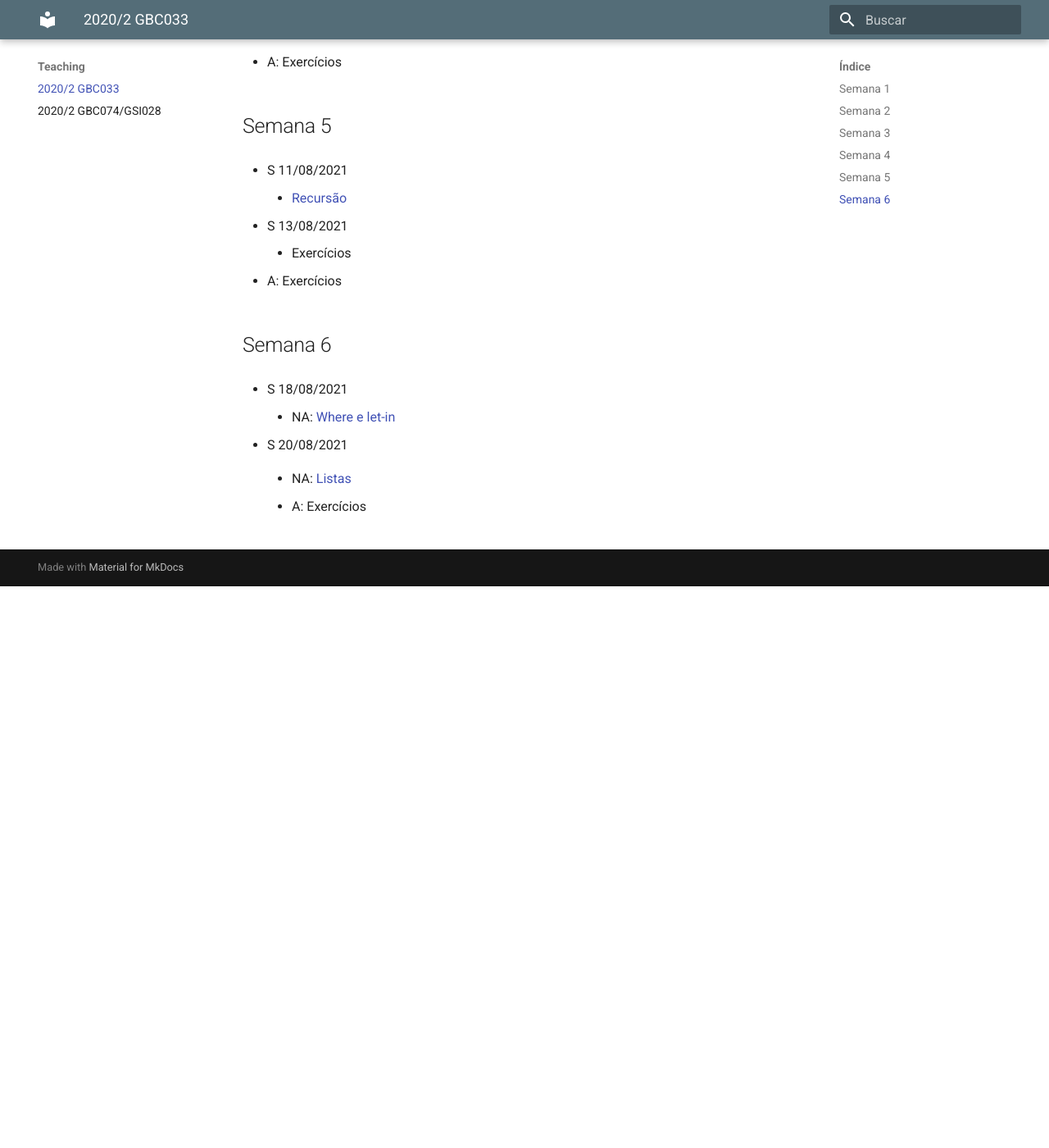
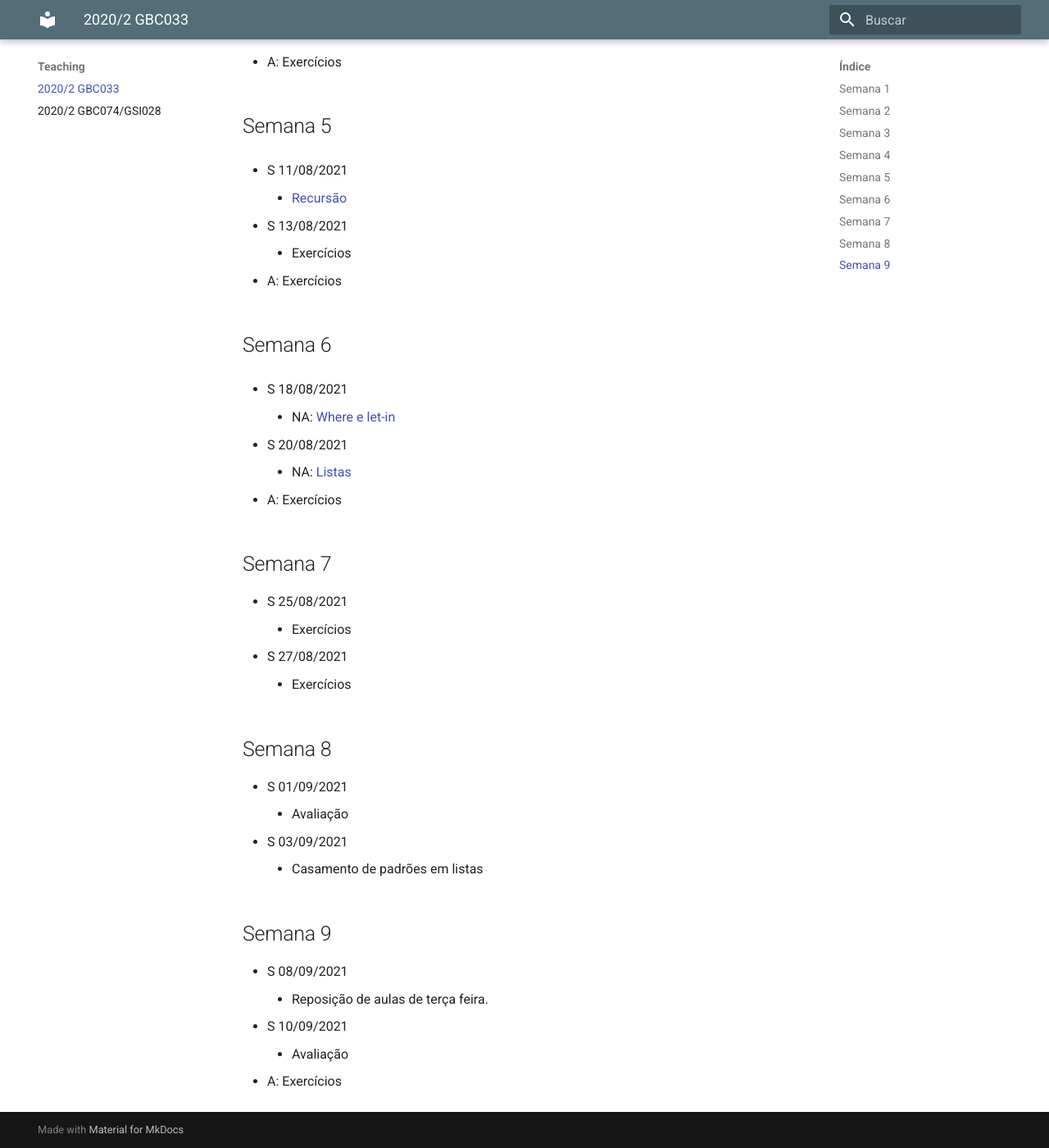
Before and after one commit to lasarojc/lasarojc.github.io, an MkDocs documentation site: the page built from docs/teaching/gbc033/index.md, in a window 1280 px wide and 1400 px high, scrolled down 1895 px. Shown: the whole window at 82% size. Built offline with MkDocs 1.6.1 and Material for MkDocs 9.7.7, drawn with Linux system fonts in a browser that asks for light colours; before the commit the page ends 2610 px from its top, so only the background shows below that.

Commit message:
semana 9

```diff
--- a/docs/teaching/gbc033/index.md
+++ b/docs/teaching/gbc033/index.md
@@ -81,4 +81,25 @@ Na descrição das atividades,
 * S 20/08/2021
     * NA:  [Listas](https://lasarojc.github.io/fp_notes/lists/)
 
-    * A: Exercícios
+* A: Exercícios
+
+
+## Semana 7
+* S 25/08/2021
+    * Exercícios
+* S 27/08/2021
+    * Exercícios
+
+## Semana 8
+* S 01/09/2021
+    * Avaliação
+* S 03/09/2021
+    * Casamento de padrões em listas
+
+
+## Semana 9
+* S 08/09/2021
+    * Reposição de aulas de terça feira.
+* S 10/09/2021
+    * Avaliação
+* A: Exercícios
```
Also changed, not shown: other parts of docs/teaching/gbc033/index.md (+1 -1 lines), docs/teaching/gbc074gsi028/index.md (+16 -1 lines).
